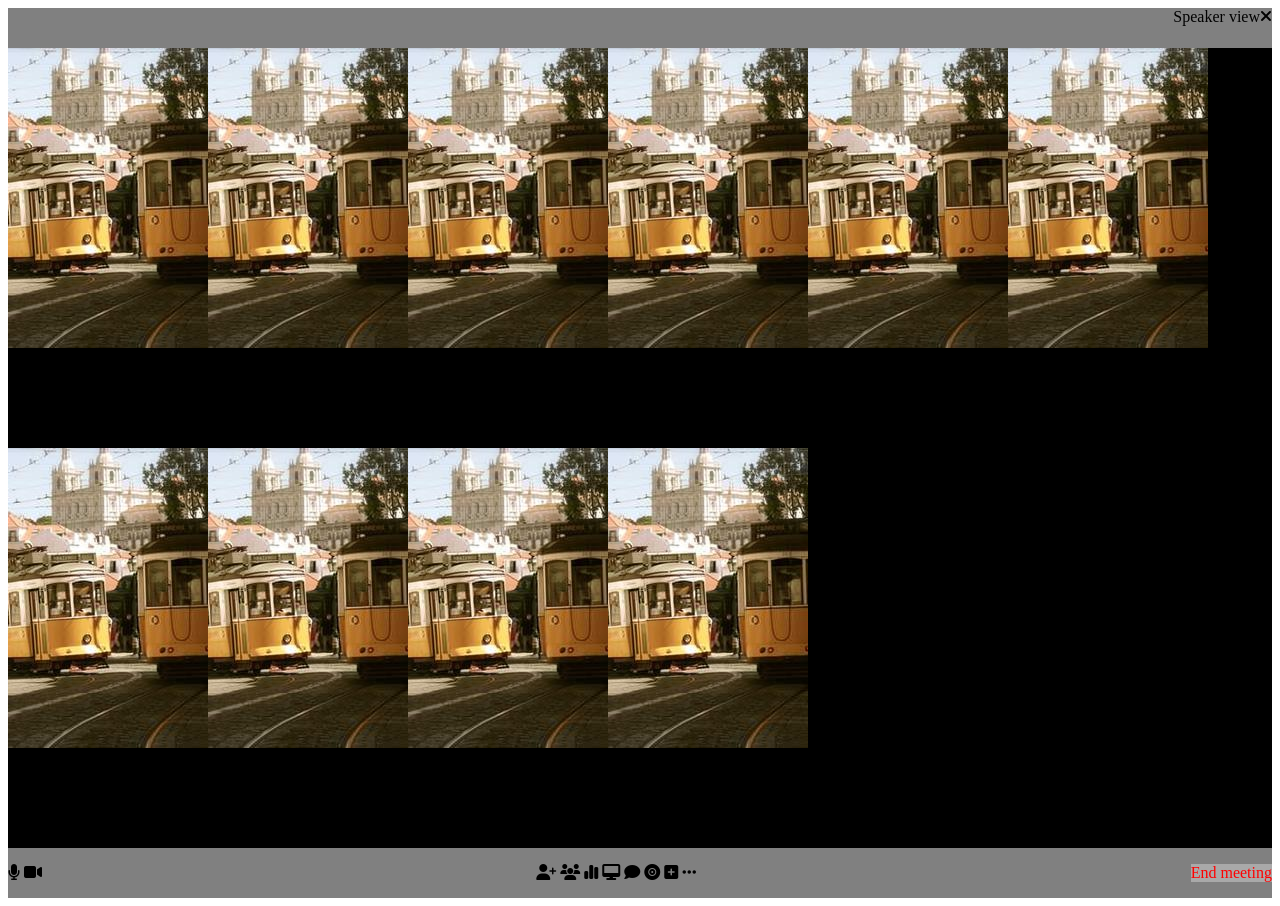
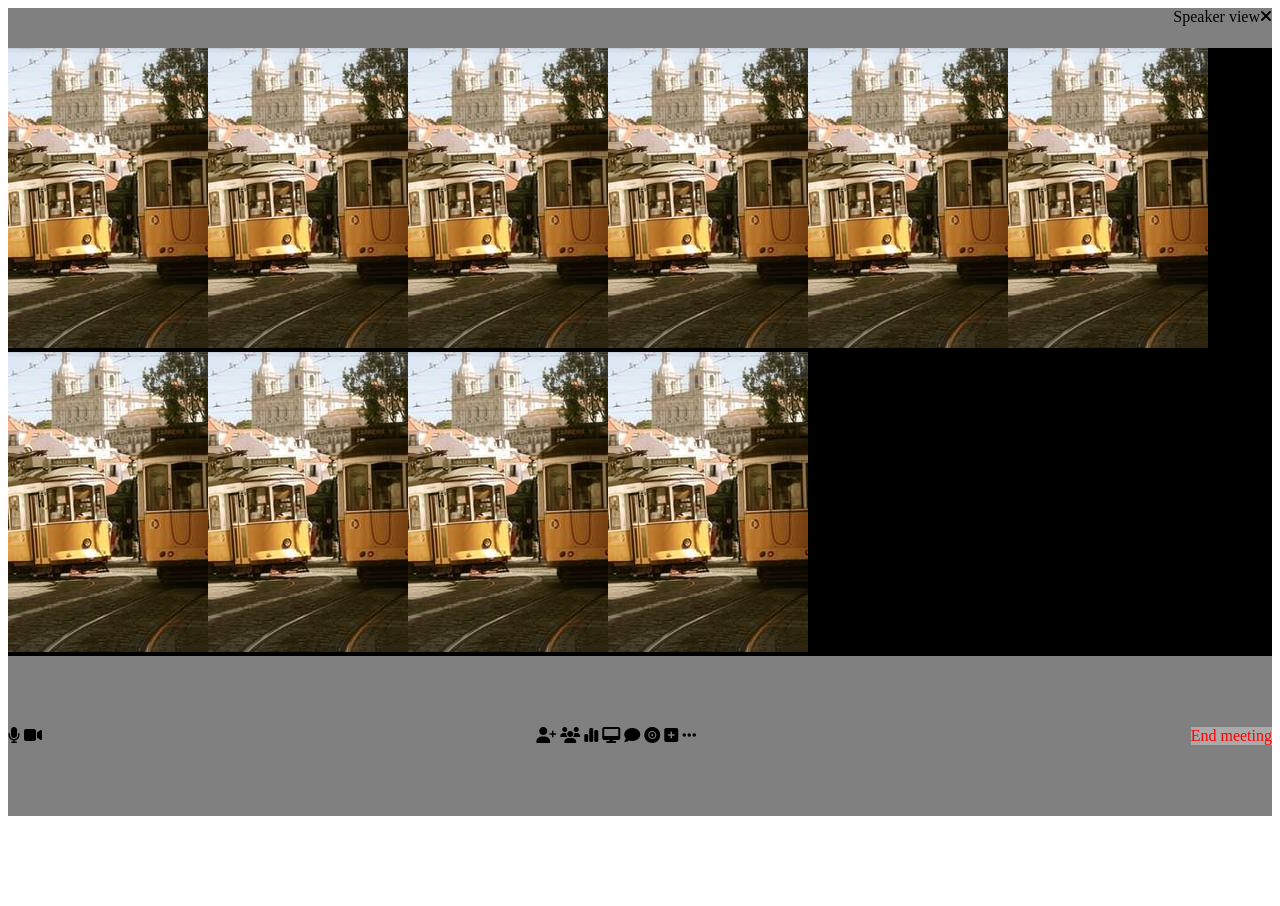
Before and after one commit to aryadeifiordi/html-css-zoom, a plain HTML site: page index.html in a window 1280 px wide. After the commit the page ends 824 px from the top, so only its background shows below. Drawn offline with Linux system fonts and the light colour scheme.

```diff
--- a/asset/css/style.css
+++ b/asset/css/style.css
@@ -1,6 +1,9 @@
+.body{
+    margin: 0;
+}
 .container{
     background-color: black;
-    height: 100vh;
+    height: 100%;
     width: 100%;
     display: flex;
     flex-wrap: wrap;
@@ -14,7 +17,7 @@
     display: flex;
     justify-content: space-between;
     align-items: center;
-    height: 50px;
+    height: 20vh;
 }
 .fa{
     color: white;
```
